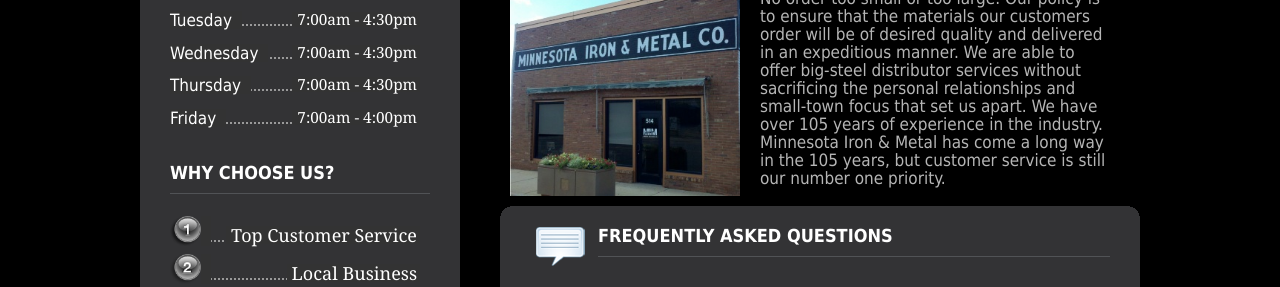
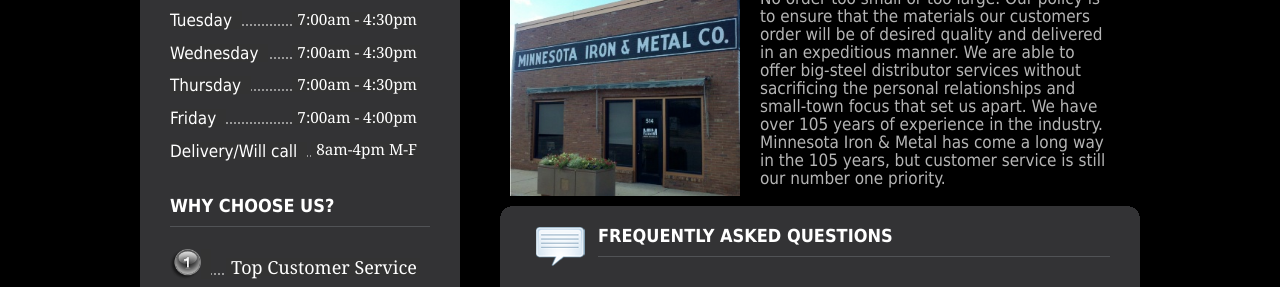
Before and after one commit to webartistcompany/minniron, a plain HTML site: page index.html in a window 1280 px wide. Shown: the part 496-783 px from the top of the page. Drawn offline with nearby package versions, Linux system fonts and the light colour scheme.

Commit message:
Update index.html

```diff
--- a/index.html
+++ b/index.html
@@ -67,6 +67,7 @@ body {
 			<li><strong>Wednesday</strong>  <em>7:00am - 4:30pm<sup></sup></em></li>
 			<li><strong>Thursday</strong>   <em>7:00am - 4:30pm<sup></sup></em></li>
 			<li><strong>Friday</strong>     <em>7:00am - 4:00pm<sup></sup></em></li>
+			<li><strong>Delivery/Will call</strong><em>8am-4pm M-F<sup></sup></em></li>
 		</ul>
 		<img src="images/spacer.gif" height="20px;">
 
```
